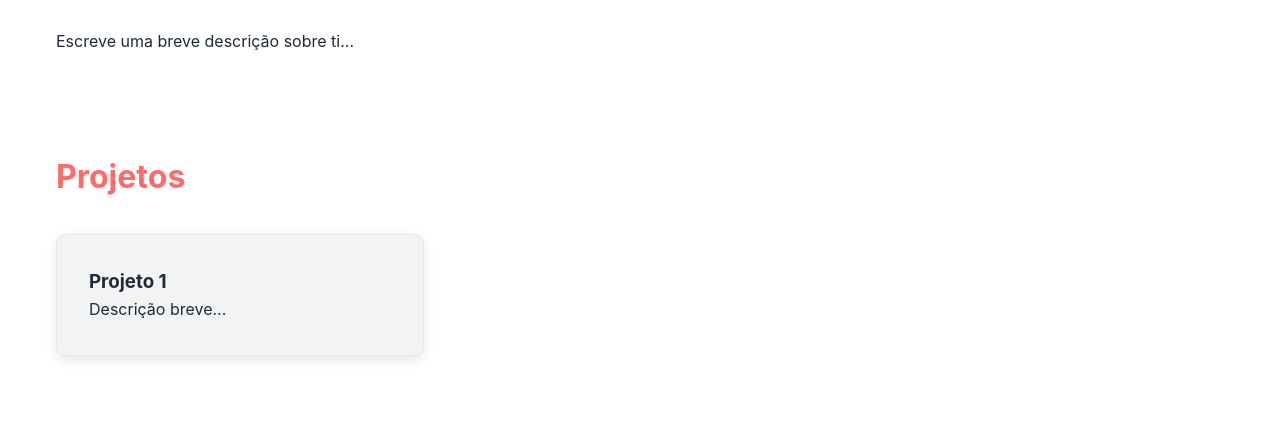
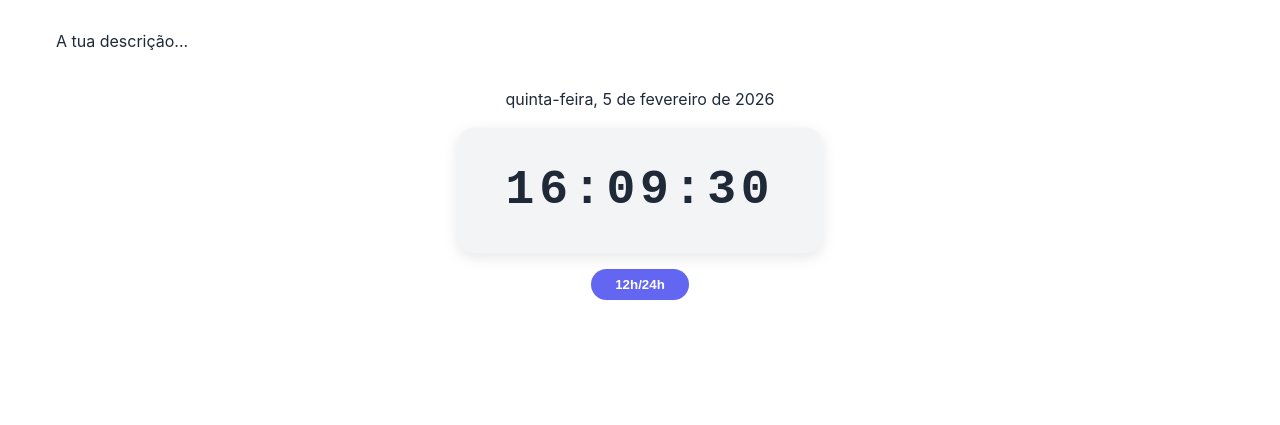
Before and after one commit to profcbs/meu-portfolio, a plain HTML site: page index.html in a window 1280 px wide. Shown: the part 665-1090 px from the top of the page. Drawn offline with Linux system fonts and the light colour scheme.

Commit message:
feat: add real-time digital clock with 12h/24h toggle

```diff
--- a/index.html
+++ b/index.html
@@ -32,10 +32,18 @@
 
     <!-- SOBRE MIM -->
     <section id="about" class="about">
-        <h2>Sobre Mim</h2>
-        <p>Escreve uma breve descrição sobre ti...</p>
-        <!-- Aqui vão adicionar componentes interativos na próxima aula -->
-    </section>
+    <h2>Sobre Mim</h2>
+    <p>A tua descrição...</p>
+
+    <!-- RELÓGIO -->
+    <div class="clock-container">
+         <div id="date" class="date"></div>
+        <div class="clock">
+            <span id="hours">00</span>:<span id="minutes">00</span>:<span id="seconds">00</span>
+        </div>
+        <button id="format-toggle" class="format-toggle">12h/24h</button>
+    </div>
+</section>
 
     <!-- PROJETOS -->
     <section id="projects" class="projects">
--- a/script.js
+++ b/script.js
@@ -80,3 +80,94 @@ function loadSavedTheme() {
 document.addEventListener('DOMContentLoaded', () => {
     loadSavedTheme();
 });
+
+// ===== RELÓGIO DIGITAL =====
+
+// Variável global para formato (true = 24h, false = 12h)
+let is24Hour = true;
+
+// 1. Função para atualizar o relógio
+function updateClock() {
+    // Obter hora atual
+    const now = new Date();
+
+    let hours = now.getHours();
+    let minutes = now.getMinutes();
+    let seconds = now.getSeconds();
+
+    // Converter para 12h se necessário
+    if (!is24Hour) {
+        hours = hours % 12 || 12; // 0 vira 12
+    }
+
+    // Adicionar zero à esquerda se < 10
+    hours = String(hours).padStart(2, '0');
+    minutes = String(minutes).padStart(2, '0');
+    seconds = String(seconds).padStart(2, '0');
+
+    // Atualizar DOM
+    document.getElementById('hours').textContent = hours;
+    document.getElementById('minutes').textContent = minutes;
+    document.getElementById('seconds').textContent = seconds;
+
+      // Adicionar data
+    const options = { weekday: 'long', year: 'numeric', month: 'long', day: 'numeric' };
+    const dateString = now.toLocaleDateString('pt-PT', options);
+
+    const dateElement = document.getElementById('date');
+    if (dateElement) {
+        dateElement.textContent = dateString;
+    }
+}
+
+// 2. Variável para guardar o intervalo
+let clockInterval;
+
+// 3. Função para iniciar o relógio
+function startClock() {
+    // Atualizar imediatamente
+    updateClock();
+
+    // Atualizar a cada 1000ms (1 segundo)
+    clockInterval = setInterval(updateClock, 1000);
+
+    console.log('⏰ Relógio iniciado!');
+}
+
+// 4. Iniciar quando página carrega
+document.addEventListener('DOMContentLoaded', () => {
+    startClock();
+});
+
+// 5. Função para alternar formato
+function toggleFormat() {
+    is24Hour = !is24Hour;
+
+    // Guardar preferência
+    localStorage.setItem('clockFormat', is24Hour ? '24' : '12');
+
+    // Atualizar imediatamente
+    updateClock();
+
+    console.log(`Formato: ${is24Hour ? '24h' : '12h'}`);
+}
+
+// 6. Event listener no botão
+const formatToggle = document.getElementById('format-toggle');
+if (formatToggle) {
+    formatToggle.addEventListener('click', toggleFormat);
+}
+
+// 7. Carregar formato guardado
+function loadClockFormat() {
+    const saved = localStorage.getItem('clockFormat');
+    if (saved) {
+        is24Hour = (saved === '24');
+    }
+}
+
+// Adicionar ao DOMContentLoaded
+document.addEventListener('DOMContentLoaded', () => {
+    loadClockFormat();
+    startClock();
+});
--- a/styles.css
+++ b/styles.css
@@ -212,3 +212,44 @@ body:not(.dark-mode) .icon-dark {
 body.dark-mode .icon-light {
     opacity: 0;
 }
+
+.clock-container {
+    display: flex;
+    flex-direction: column;
+    align-items: center;
+    gap: 1rem;
+    margin: 2rem 0;
+}
+
+.clock {
+    font-size: 3em;
+    font-weight: bold;
+    font-family: 'Courier New', monospace;
+    background: var(--bg-secondary);
+    padding: 1.5rem 3rem;
+    border-radius: 15px;
+    box-shadow: 0 4px 15px rgba(0, 0, 0, 0.1);
+    letter-spacing: 0.1em;
+}
+
+.clock span {
+    display: inline-block;
+    min-width: 0.6em;
+    text-align: center;
+}
+
+.format-toggle {
+    background: var(--accent);
+    color: white;
+    border: none;
+    padding: 0.5rem 1.5rem;
+    border-radius: 25px;
+    cursor: pointer;
+    font-weight: 600;
+    transition: all 0.3s ease;
+}
+
+.format-toggle:hover {
+    transform: translateY(-2px);
+    box-shadow: 0 4px 10px rgba(99, 102, 241, 0.3);
+}
```
